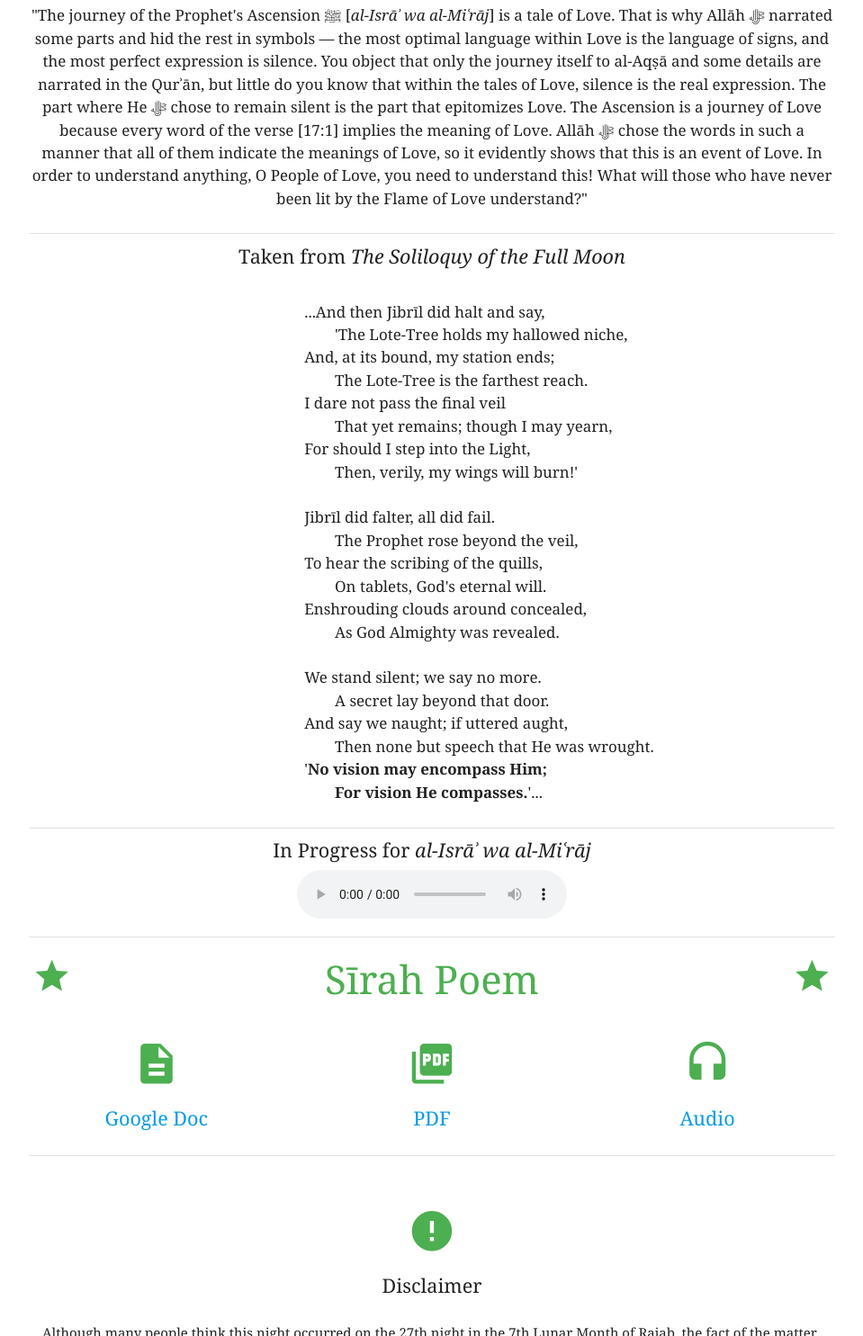
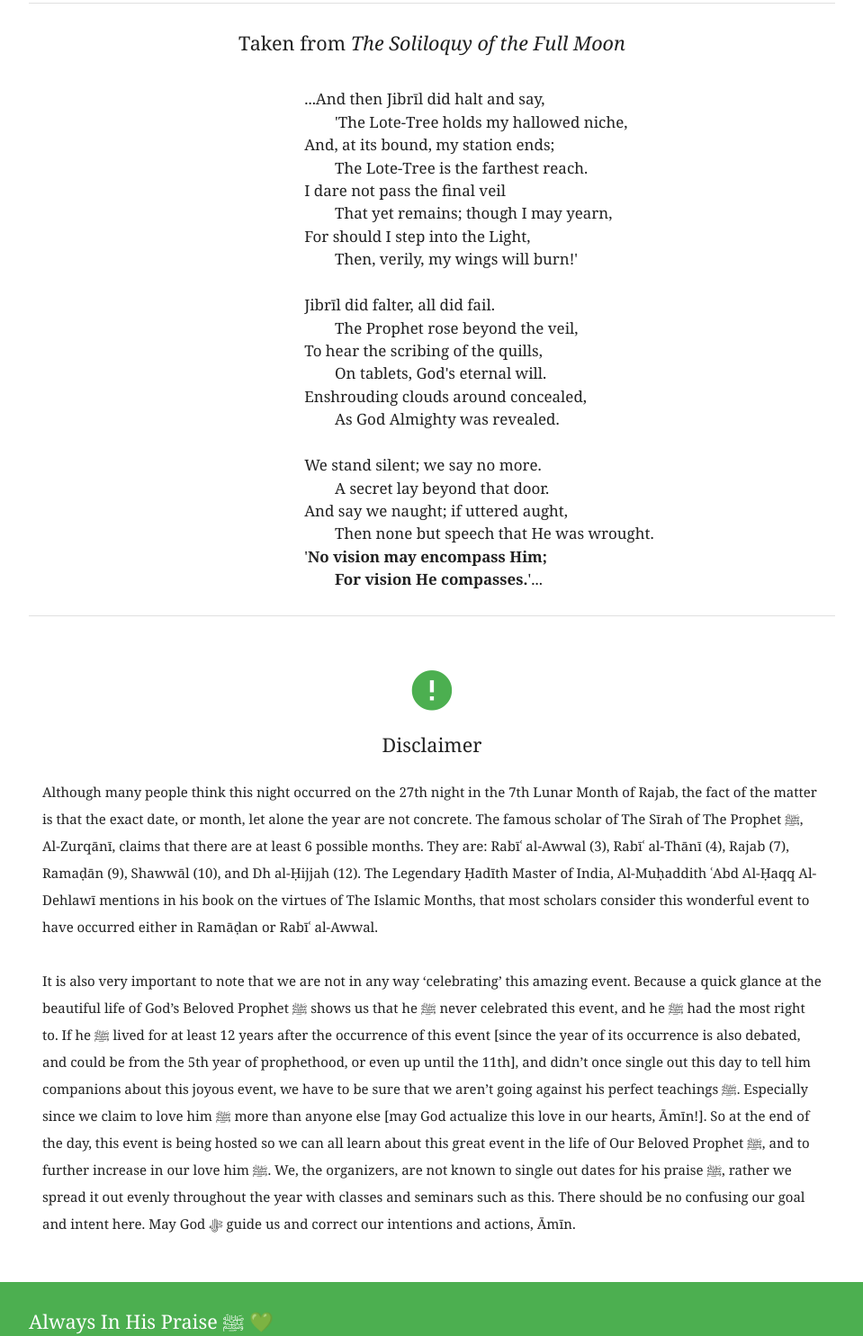
Before and after one commit to mmayet/Praise, a plain HTML site: page test.html in a window 1280 px wide. Shown: the part 5514-6999 px from the top of the page at 90% size, without its empty margins (160-1119 px from the left). Drawn offline with Linux system fonts and the light colour scheme.

Commit message:
removed sections

```diff
--- a/test.html
+++ b/test.html
@@ -26,22 +26,6 @@
     <link href="https://fonts.googleapis.com/icon?family=Material+Icons" rel="stylesheet">
     <link href="css/materialize.css" type="text/css" rel="stylesheet" media="screen,projection" />
     <link href="css/style.css" type="text/css" rel="stylesheet" media="screen,projection" />
-    <!-- <script>
-    (function(i, s, o, g, r, a, m) {
-        i['GoogleAnalyticsObject'] = r;
-        i[r] = i[r] || function() {
-            (i[r].q = i[r].q || []).push(arguments)
-        }, i[r].l = 1 * new Date();
-        a = s.createElement(o),
-            m = s.getElementsByTagName(o)[0];
-        a.async = 1;
-        a.src = g;
-        m.parentNode.insertBefore(a, m)
-    })(window, document, 'script', 'https://www.google-analytics.com/analytics.js', 'ga');
-
-    ga('create', 'UA-88244877-1', 'auto');
-    ga('send', 'pageview');
-    </script> -->
 </head>
 
 <body>
@@ -366,12 +350,12 @@
                         All of humanity on one end and you on another,<br/>
                         Your virtue outweighs them all; your likeness has no other. [...]<br/><br/>
                      </h6>
-                     <h6>
+                     <!-- <h6>
                          "The journey of the Prophet's Ascension ﷺ [<em>al-Isrāʾ wa al-Miʿrāj</em>] is a tale of Love. That is why Allāh ﷻ narrated some parts and hid the rest in symbols — the most optimal language within Love is the language of signs, and the most perfect expression is silence. You object that only the journey itself to al-Aqṣā and some details are narrated in the Qurʾān, but little do you know that within the tales of Love, silence is the real expression. The part where He ﷻ chose to remain silent is the part that epitomizes Love. The Ascension is a journey of Love because every word of the verse [17:1] implies the meaning of Love. Allāh ﷻ chose the words in such a manner that all of them indicate the meanings of Love, so it evidently shows that this is an event of Love. In order to understand anything, O People of Love, you need to understand this! What will those who have never been lit by the Flame of Love understand?"
-                     </h6>
+                     </h6> -->
+                     <div class="divider"></div>
                 </div>
             </div>
-            <div class="divider"></div>
             <div class="row">
                 <div class="col s12 center">
                     <h5>Taken from <em>The Soliloquy of the Full Moon</em></h5>
@@ -446,7 +430,7 @@
                     </h6>
                 </div>
             </div>
-            <div class="divider"></div> -->
+            <div class="divider"></div>
             <div class="row">
                 <div class="col s12 center">
                     <h5>In Progress for <em>al-Isrāʾ wa al-Miʿrāj</em></h5>
@@ -455,8 +439,8 @@
                     </audio>
                 </div>
             </div>
-            <div class="divider"></div>
-            <div class="row center">
+            <div class="divider"></div> -->
+            <!-- <div class="row center">
                 <div class="icon-block">
                     <h3 class="center green-text"><i class="material-icons left">star</i>Sīrah Poem<i class="material-icons right">star</i></h3>
                 </div>
@@ -491,7 +475,7 @@
                     </div>
                 </div>
             </div>
-            <div class="divider"></div>
+            <div class="divider"></div> -->
         </div>
         <div class="section disclaimer" id="disclaimer">
             <div class="row">
```
Also changed, not shown: index.html (+7 -7 lines).
